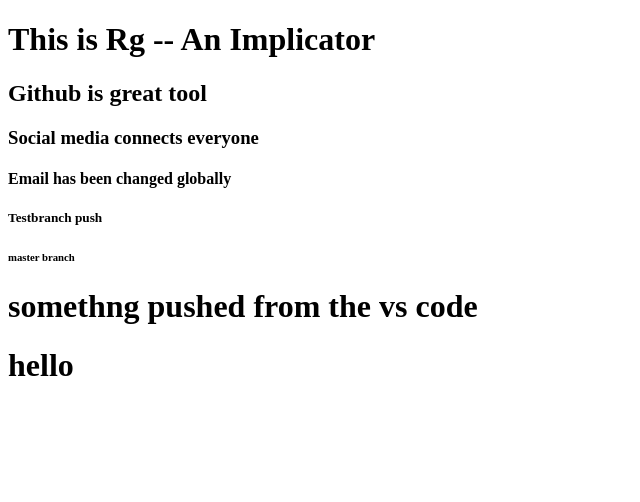
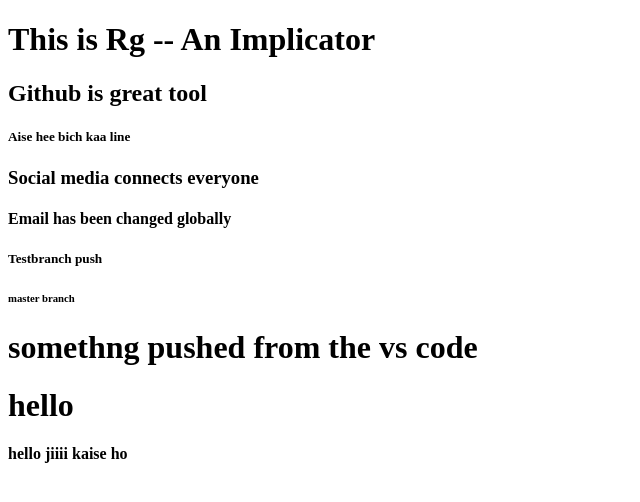
Before and after one commit to RohitGhosh7703/gitcommands, a plain HTML site: page index.html in a window 1280 px wide. Shown: the whole page, without its empty margins (0-640 px from the left). Drawn offline with Linux system fonts and the light colour scheme.

Commit message:
last check  for the merge from the vscode

```diff
--- a/index.html
+++ b/index.html
@@ -9,12 +9,15 @@
 <body>
     <h1>This is Rg -- An Implicator</h1>
     <h2>Github is great tool</h2>
+    <h5>Aise hee bich kaa line </h5>
     <h3>Social media connects everyone </h3>
     <h4>Email has been changed globally</h4>
     <h5>Testbranch push</h5>
     <h6>master branch</h6>
     <h1>somethng pushed from the vs code </h1>
     <h1>hello</h1>
+    <h4>hello jiiii kaise ho</h4>
+
 
 </body>
 </html>
```
